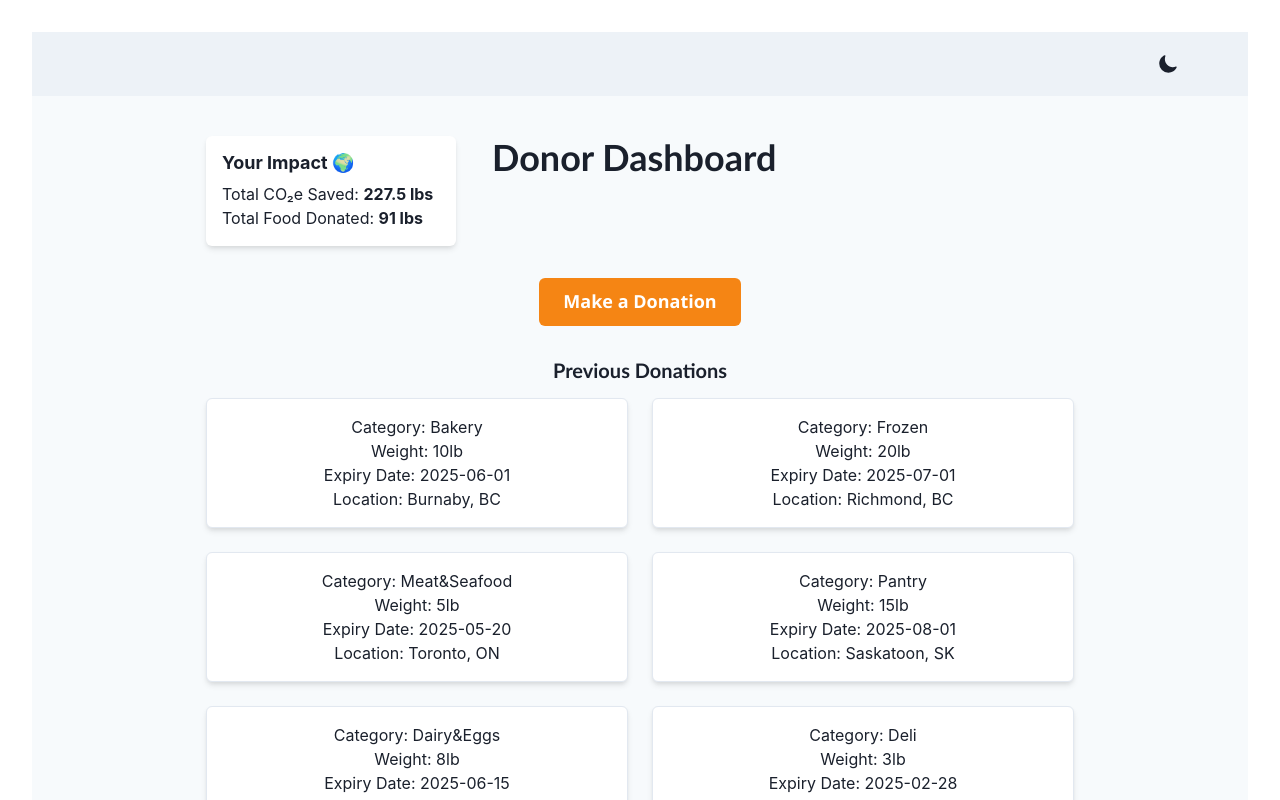
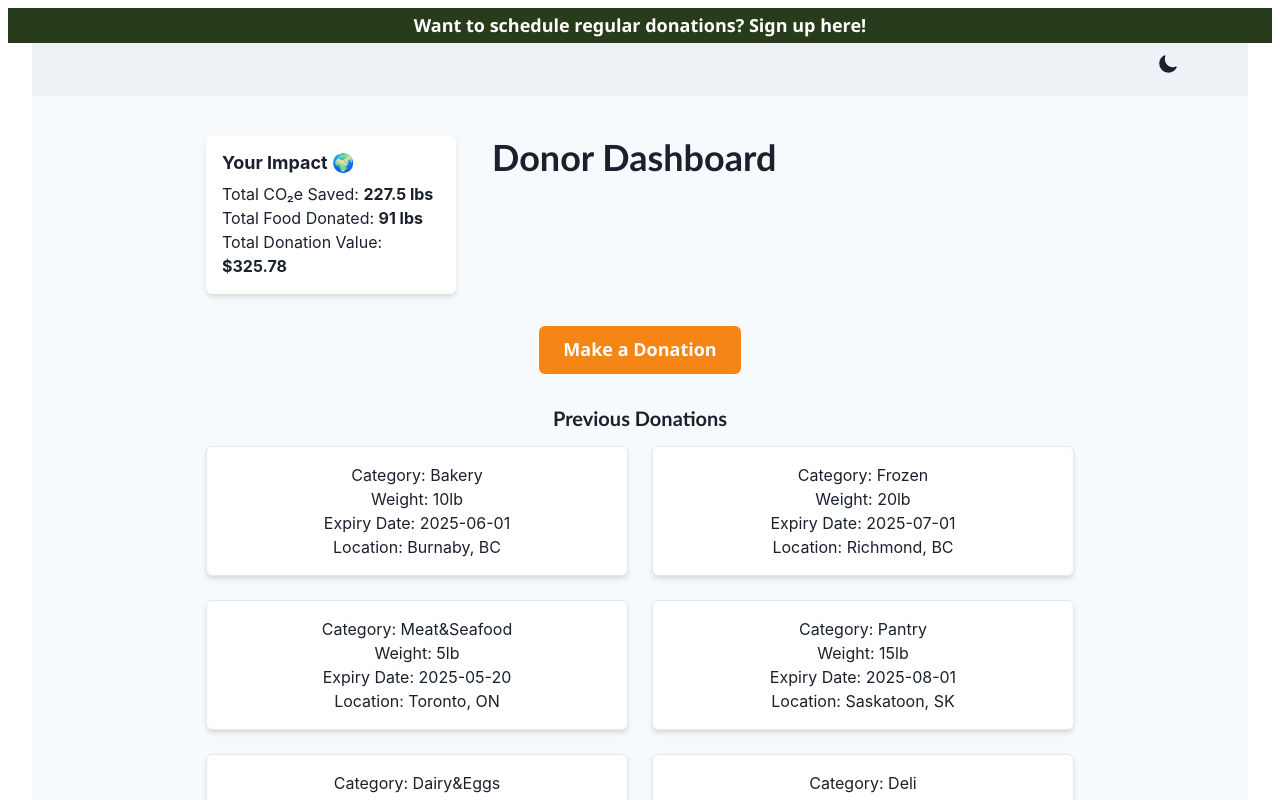
Before and after one commit to pranjali-22/youCodeSAP, a React (Vite) app in the folder my-front-end/: page /dashboardDonor in a window 1280 px wide. Shown: the top 800 px of the page. Built offline with nearby package versions, Linux system fonts and the light colour scheme; no server answers.

Commit message:
more changes to the donor dashboard

```diff
--- a/my-front-end/src/pages/dispatch/DashBoardDispatch.jsx
+++ b/my-front-end/src/pages/dispatch/DashBoardDispatch.jsx
@@ -107,7 +107,7 @@ function DashBoardDispatch() {
                                 >
                                     <Text fontFamily='"Segoe UI", "Helvetica Neue", "Arial", sans-serif'>Category: {donation.type}</Text>
                                     <Text fontFamily='"Segoe UI", "Helvetica Neue", "Arial", sans-serif'>Weight: {donation.quantity}lb </Text>
-                                    <Text fontFamily='"Segoe UI", "Helvetica Neue", "Arial", sans-serif'>Expiry Date: {donation.expiryDate}</Text>
+                                    <Text fontFamily='"Segoe UI", "Helvetica Neue", "Arial", sans-serif'>Expiry Date: {donation.expiryDate.split('T')[0]}</Text>
                                     <Text fontFamily='"Segoe UI", "Helvetica Neue", "Arial", sans-serif'>Location: {donation.location}</Text>
                                 </Checkbox>
                             </Box>
--- a/my-front-end/src/pages/donor/DashBoardDonor.jsx
+++ b/my-front-end/src/pages/donor/DashBoardDonor.jsx
@@ -14,6 +14,7 @@ function DashBoardDonor() {
     // TODO analytics
     const totalWeight = donations.reduce((sum, donation) => sum + (donation.quantity || 0), 0);
     const estimatedCO2eSaved = (totalWeight * 2.5).toFixed(1); // assume 2.5 lbs CO2e saved per 1 lb of food
+    const totalDonVal = (totalWeight * 3.58).toFixed(2);
 
     // get donations
     useEffect(() => {
@@ -54,7 +55,28 @@ function DashBoardDonor() {
         navigate('/makeDonation'); // goto makeDonation
     };
 
-    return (
+    return (<>
+      <Box
+      as="a"
+      href="https://www.foodstash.ca/food-supplier-form"
+      target="_blank"
+      rel="noopener noreferrer"
+      position="fixed"
+      top={2}
+      left={2}
+      right={2}
+      zIndex={1000}
+      bg="#283C1C"
+      color="white"
+      textAlign="center"
+      py={1}
+      fontFamily='"Segoe UI", "Helvetica Neue", "Arial", sans-serif'
+      fontWeight="bold"
+      fontSize="lg"
+      _hover={{ opacity:"0.5", textDecoration: "underline" }}
+    >
+      Want to schedule regular donations? Sign up here!
+    </Box>
         <Box width="100%" minH="100vh" bg="gray.50" py={10}>
         <VStack spacing={8} align="center" justify="center" maxW="900px" mx="auto" px={4}>
           {/* Analytics Section */}
@@ -71,6 +93,7 @@ function DashBoardDonor() {
           <Heading fontSize="lg" mb={2}>Your Impact 🌍</Heading>
           <Text>Total CO₂e Saved: <strong>{estimatedCO2eSaved} lbs</strong></Text>
           <Text>Total Food Donated: <strong>{totalWeight} lbs</strong></Text>
+          <Text>Total Donation Value: <strong>${totalDonVal}</strong></Text>
         </Box>
 
         {/* Donor Dashboard Header */}
@@ -81,7 +104,7 @@ function DashBoardDonor() {
           textAlign="left"
           flex="1"
         >
-          {firstName ? `${firstName}'s Dashboard` : 'Donor Dashboard'}
+          {firstName ? `${firstName.charAt(0).toUpperCase() + firstName.slice(1)}'s Dashboard` : 'Donor Dashboard'}
         </Heading>
       </HStack>
 
@@ -123,7 +146,7 @@ function DashBoardDonor() {
                   <Box key={donation._id} p={4} shadow="md" borderWidth="1px" borderRadius="md" bg="white">
                     <Text>Category: {donation.type}</Text>
                     <Text>Weight: {donation.quantity}lb</Text>
-                    <Text>Expiry Date: {donation.expiryDate}</Text>
+                    <Text>Expiry Date: {donation.expiryDate.split('T')[0]}</Text>
                     <Text>Location: {donation.location}</Text>
                     {/* TODO
                     <Text>Picked up by: {donation.dispatcher}</Text>
@@ -135,6 +158,7 @@ function DashBoardDonor() {
           </Box>
         </VStack>
       </Box>
+      </>
     );
 }
 
```
